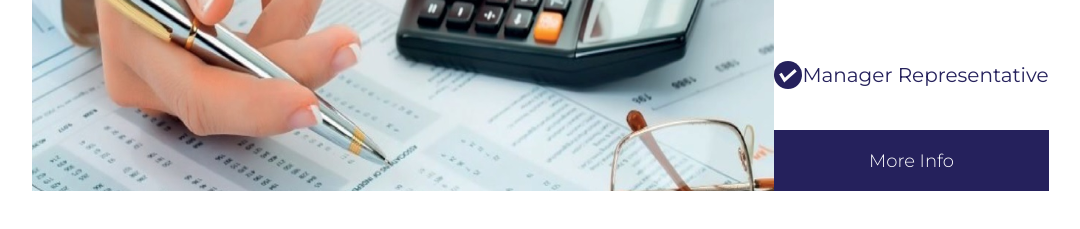
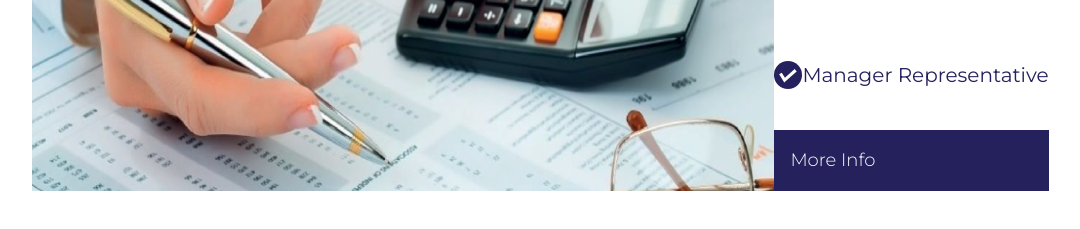
Before and after one commit to Sameekshaa999/AL-Madar-, a React (Create React App) app: page /services in a window 1280 px wide. Shown: the part 940-1169 px from the top of the page, without its empty margins (48-1128 px from the left). Built offline with nearby package versions, Linux system fonts and the light colour scheme.

Commit message:
link works now

```diff
--- a/src/App.js
+++ b/src/App.js
@@ -8,6 +8,7 @@ import Projects from "./pages/projects";
 import Properties from "./pages/properties";
 import Contact from "./pages/contact";
 import Footer from "./components/Footer";
+import Services2 from "./pages/services2";
 
 function App() {
   return (
@@ -17,6 +18,7 @@ function App() {
         <Route path="/" element={<Home />} />
         <Route path="/about" element={<About />} />
         <Route path="/services" element={<Services />} />
+        <Route path="/services2" element={<Services2 />} />
         <Route path="/projects" element={<Projects />} />
         <Route path="/properties" element={<Properties />} />
         <Route path="/contact" element={<Contact />} />
--- a/src/components/services1/FM.jsx
+++ b/src/components/services1/FM.jsx
@@ -2,6 +2,7 @@ import React from "react";
 import services1_FM from "../Zimages/services1_FM.svg";
 import FM_icon from "../Zimages/FM_icon.svg";
 import check from "../Zimages/check_icon.svg";
+import { Link } from "react-router-dom";
 
 const FM = () => {
   return (
@@ -54,9 +55,11 @@ const FM = () => {
           <img src={check} alt="check" className="h-7" />
           <p className="text-xl font-normal">Manager Representative</p>
         </div>
-        <button className=" px-4 py-4 bg-purple text-white font-Montserrat font-light text-lg">
-          More Info
-        </button>
+        <Link
+          to="/services2"
+          className="px-4 py-4 bg-purple text-white font-Montserrat font-light text-lg "
+        >More Info
+        </Link>
       </div>
     </div>
   );
--- a/src/components/services1/TM.jsx
+++ b/src/components/services1/TM.jsx
@@ -2,6 +2,7 @@ import React from "react";
 import services1_TM from "../Zimages/services1_TM.svg";
 import TM_icon from "../Zimages/TM_icon.svg";
 import check from '../Zimages/check_icon.svg';
+import { Link } from "react-router-dom";
 
 const TM = () => {
   return (
@@ -46,7 +47,11 @@ const TM = () => {
               <img src={check} alt="check" className="h-7"/>
               <p className="text-xl font-normal">Manager Representative</p>
           </div>
-          <button className=" px-4 py-4 bg-purple text-white font-Montserrat font-light text-lg">More Info</button>
+          <Link
+          to="/services2"
+          className="px-4 py-4 bg-purple text-white font-Montserrat font-light text-lg "
+        >More Info
+        </Link>
       </div>
     </div>
   );
--- /dev/null
+++ b/src/components/services2/allservices.jsx
@@ -0,0 +1,9 @@
+import React from 'react'
+
+const allservices = () => {
+  return (
+    <div>allservices</div>
+  )
+}
+
+export default allservices;
--- /dev/null
+++ b/src/pages/services2.jsx
@@ -0,0 +1,13 @@
+import React from 'react'
+import allservices from '../components/services2/allservices';
+
+
+const Services2 = () => {
+  return (
+    <>
+        <allservices />
+    </>
+  )
+}
+
+export default Services2;
```
